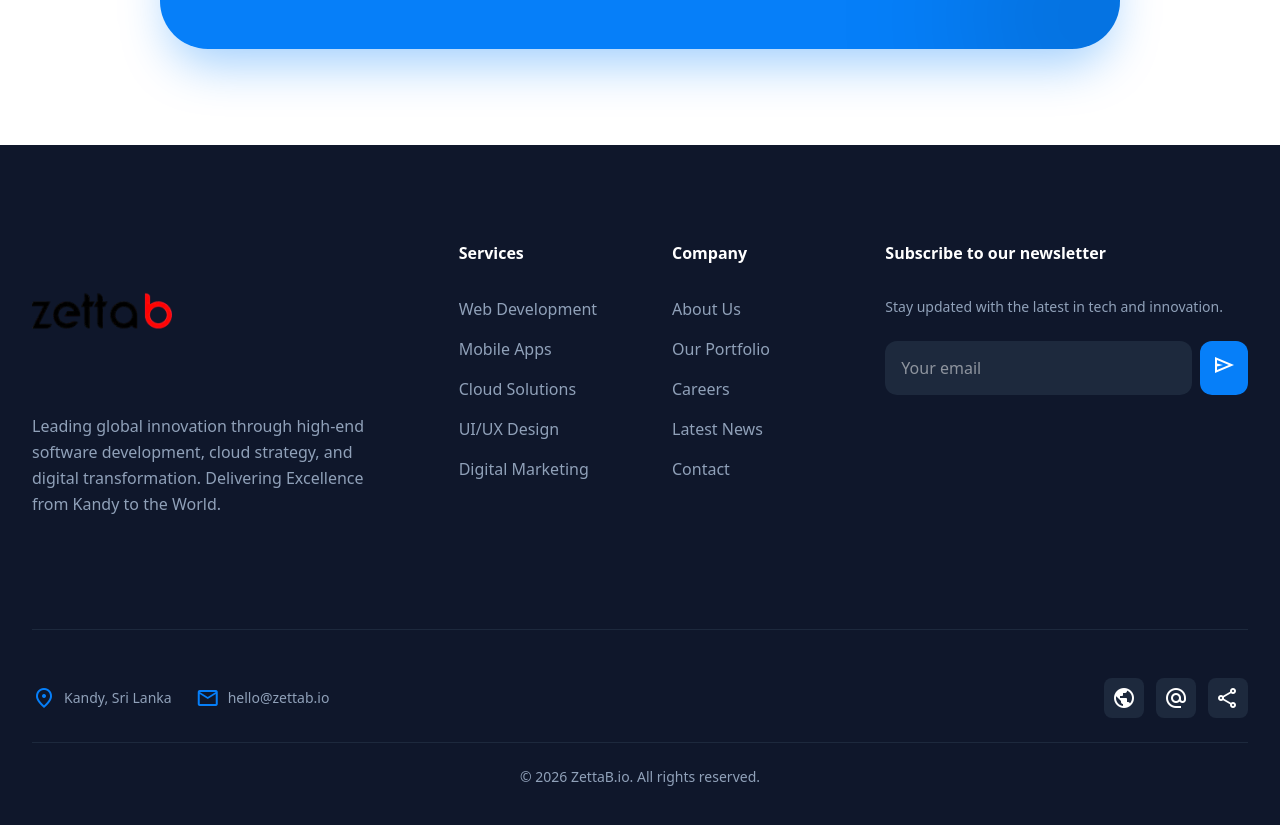
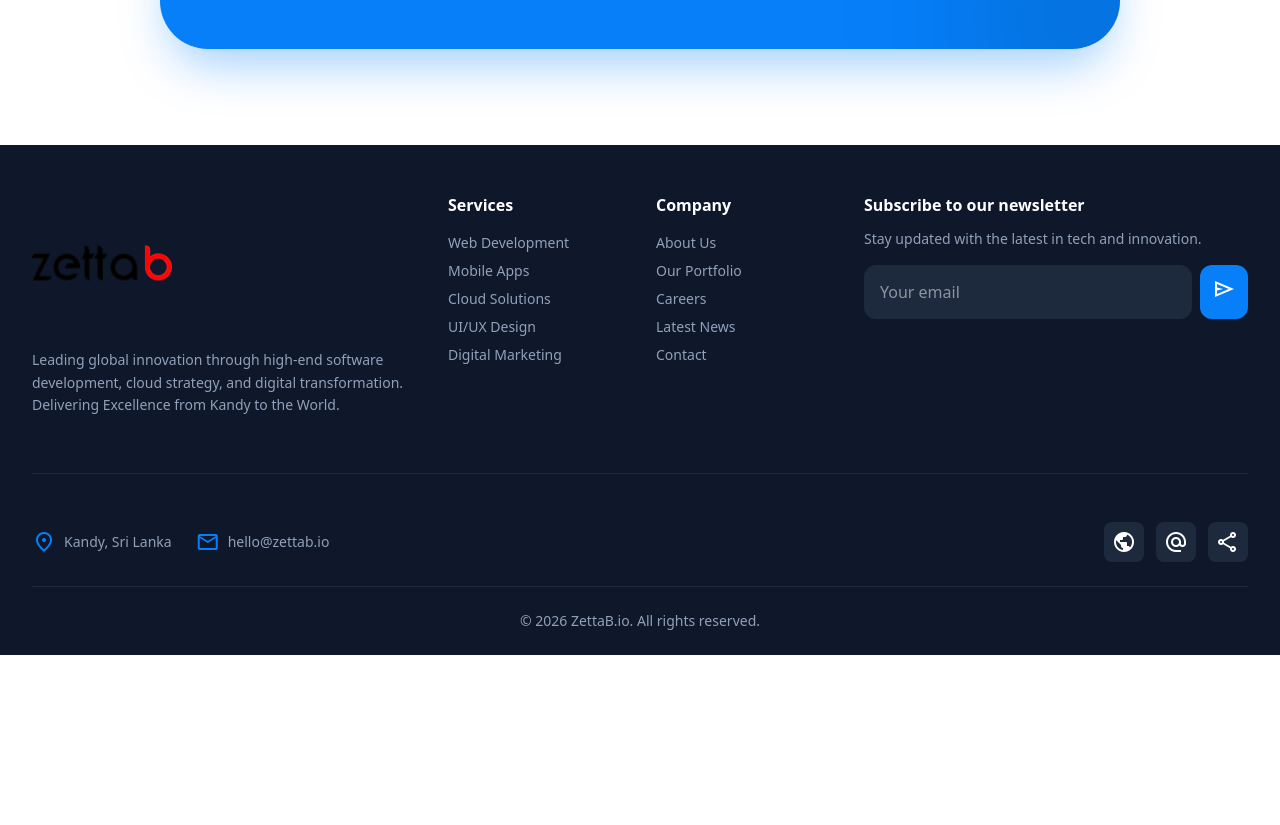
Before and after one commit to UnlimitedCollection/ZettaBSite, a Next.js app: page / in a window 1280 px wide. Shown: the part 6720-7545 px from the top of the page. After the commit the page ends 7375 px from the top, so only its background shows below. Built offline with nearby package versions, Linux system fonts and the light colour scheme.

Commit message:
fix: reduce footer height by ~half via smaller padding and spacing

```diff
--- a/src/components/Footer.tsx
+++ b/src/components/Footer.tsx
@@ -15,22 +15,22 @@ export function Footer() {
     };
 
     return (
-        <footer className="bg-slate-900 text-slate-400 pt-24 pb-12">
+        <footer className="bg-slate-900 text-slate-400 pt-12 pb-6">
             <div className="max-w-7xl mx-auto px-4 sm:px-6 lg:px-8">
-                <div className="grid lg:grid-cols-12 gap-16 mb-20">
+                <div className="grid lg:grid-cols-12 gap-8 mb-10">
                     <div className="lg:col-span-4">
-                        <div className="mb-8">
+                        <div className="mb-4">
                             <Image src="/logo.webp" alt="ZettaB Logo" width={140} height={40} className="object-contain brightness-200" />
                         </div>
-                        <p className="mb-8 leading-relaxed">
+                        <p className="mb-4 leading-relaxed text-sm">
                             Leading global innovation through high-end software development, cloud strategy, and digital transformation. Delivering Excellence from Kandy to the World.
                         </p>
 
                     </div>
 
                     <div className="lg:col-span-2">
-                        <h5 className="text-white font-bold mb-8">Services</h5>
-                        <ul className="space-y-4">
+                        <h5 className="text-white font-bold mb-4">Services</h5>
+                        <ul className="space-y-2 text-sm">
                             <li><Link href="/web-development" className="hover:text-primary transition-colors">Web Development</Link></li>
                             <li><Link href="/mobile-applications" className="hover:text-primary transition-colors">Mobile Apps</Link></li>
                             <li><Link href="/cloud-deployments" className="hover:text-primary transition-colors">Cloud Solutions</Link></li>
@@ -40,8 +40,8 @@ export function Footer() {
                     </div>
 
                     <div className="lg:col-span-2">
-                        <h5 className="text-white font-bold mb-8">Company</h5>
-                        <ul className="space-y-4">
+                        <h5 className="text-white font-bold mb-4">Company</h5>
+                        <ul className="space-y-2 text-sm">
                             <li><Link href="/about" className="hover:text-primary transition-colors">About Us</Link></li>
                             <li><Link href="/case-study-ecommerce-redesign" className="hover:text-primary transition-colors">Our Portfolio</Link></li>
                             <li><Link href="/careers" className="hover:text-primary transition-colors">Careers</Link></li>
@@ -51,8 +51,8 @@ export function Footer() {
                     </div>
 
                     <div className="lg:col-span-4">
-                        <h5 className="text-white font-bold mb-8">Subscribe to our newsletter</h5>
-                        <p className="mb-6 text-sm">Stay updated with the latest in tech and innovation.</p>
+                        <h5 className="text-white font-bold mb-3">Subscribe to our newsletter</h5>
+                        <p className="mb-4 text-sm">Stay updated with the latest in tech and innovation.</p>
                         {isSubscribed ? (
                             <div className="bg-green-500/20 text-green-400 p-4 rounded-xl flex items-center gap-2 border border-green-500/30">
                                 <span className="material-symbols-outlined text-xl">check_circle</span>
```
